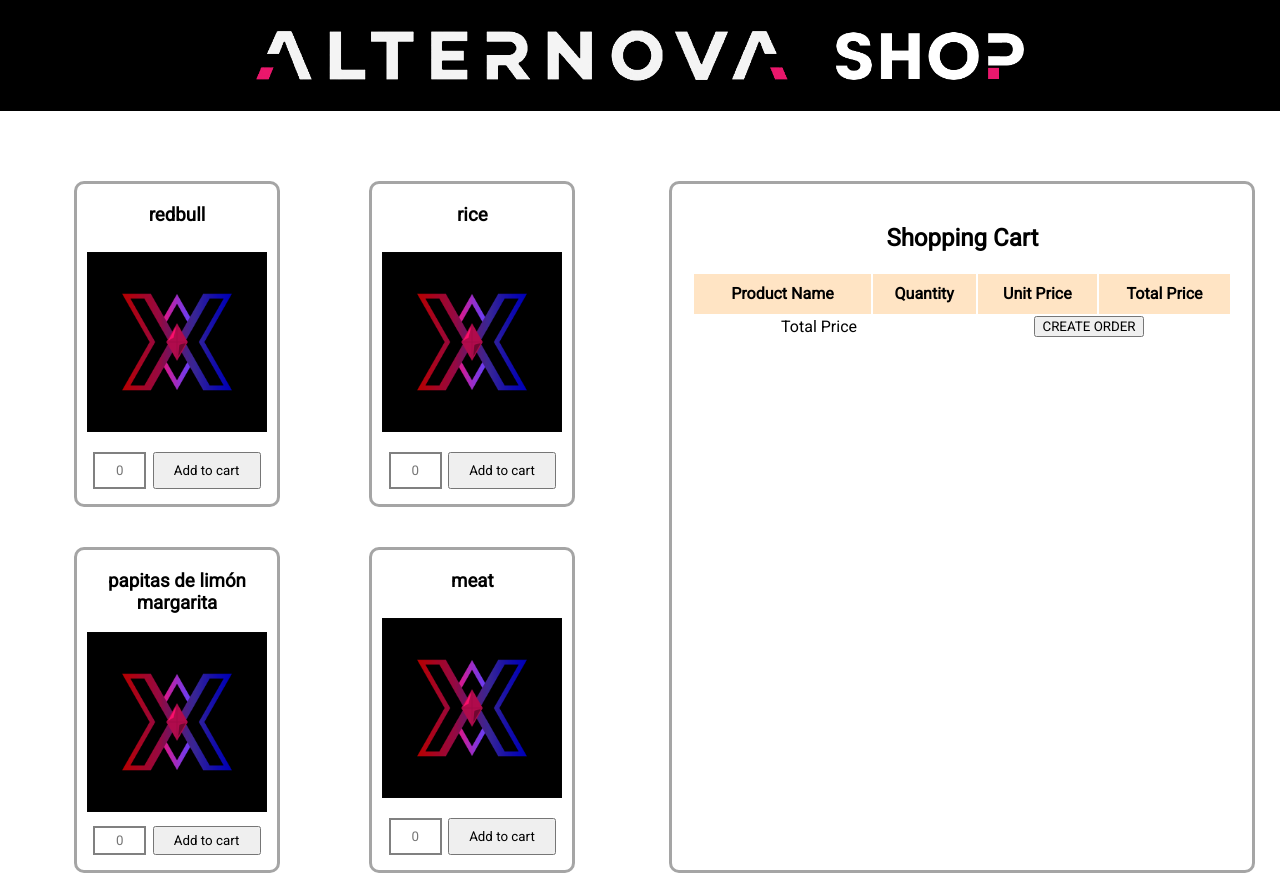
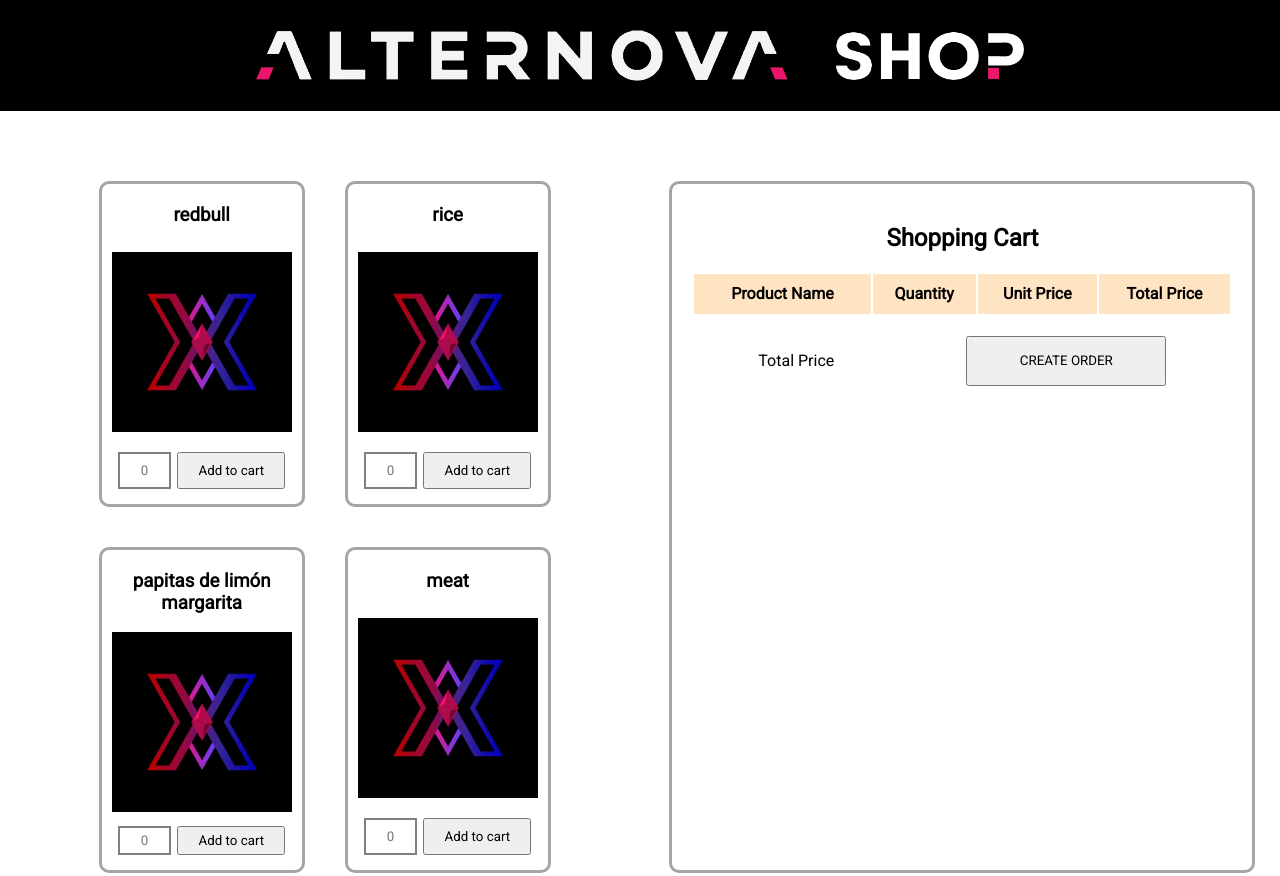
Before and after one commit to xBlaxk/Fronted-test-2021, a plain HTML site: page index.html in a window 1280 px wide. Shown: the top 876 px of the page. Drawn offline with Linux system fonts and the light colour scheme.

Commit message:
v0.3
- Deleted placeholder js object
- Know it can read data.json file and execute the desired script
- Overall style changes
- products.json was renamed to data.json

```diff
--- a/index.html
+++ b/index.html
@@ -31,7 +31,7 @@
                     <Label>Total Price</Label>
                     <label id="totalPriceLabel" class="label_totalPrice"></>
                 </div>
-                <button id="createOrderButton">CREATE ORDER</button>
+                <button id="createOrderButton" class="button_createOrder">CREATE ORDER</button>
             </div>
         </div>
         <footer>
--- a/script.js
+++ b/script.js
@@ -3,34 +3,20 @@ const cartTable = document.getElementById("cartTable");
 const createOrderButton = document.getElementById("createOrderButton");
 const totalPriceLabel = document.getElementById("totalPriceLabel");
 let totalPrice = 0;
-const json = {
-    "products": [
-        {
-            "name": "redbull",
-            "unit_price": 5000,
-            "stock": 5
-        },
-        {
-            "name": "rice",
-            "unit_price": 2000,
-            "stock": 0
-        },
-        {
-            "name": "papitas de limón margarita",
-            "unit_price": 1500,
-            "stock": 1
-        },
-        {
-            "name": "meat",
-            "unit_price": 500,
-            "stock": 8
-        },
-    ]
-}
-const products = json.products;
+let jsonObject;
+let products;
 
 // ON STARTUP
-fillProductList();
+fetch("./data.json")
+    .then(function(resp) {
+        return resp.json();
+    })
+    .then(function(data) {
+        jsonObject = data;
+        products = jsonObject.products;
+        fillProductList();
+    });
+
 
 
 // FUNCTIONS
@@ -47,11 +33,10 @@ function fillProductList() {
     });
 }
 
-
 // EVENT LISTENERS
 // CREATE ORDEN (.JSON)
 createOrderButton.addEventListener("click", (e) => {
-    console.log("hello");
+    console.log("Crear .JSON file");
 });
 
 // ADD TO CART EVENT
@@ -59,7 +44,7 @@ productList.addEventListener("click", (e) => {
     if (e.target.tagName == "BUTTON") {
         let parentNode = e.target.parentNode;
         if (!parentNode.disabled) {
-            let productIndex = products.findIndex(x => x.name === parentNode.children[0].innerHTML.toLowerCase());
+            let productIndex = products.findIndex(x => x.name === parentNode.children[0].innerHTML);
             let productName = products[productIndex].name;
             let productAmount = parentNode.children[2].value;
             let productPrice = products[productIndex].unit_price;
--- a/style.css
+++ b/style.css
@@ -44,7 +44,7 @@ input::-webkit-inner-spin-button {
 .products {
     display: flex;
     flex-wrap: wrap;
-    justify-content: space-evenly;
+    justify-content: center;
     width: 50%;
     min-height: 80vh;
 }
@@ -91,6 +91,8 @@ input::-webkit-inner-spin-button {
 }
 
 .shopping_cart {
+    display: flex;
+    flex-direction: column;
     width: 540px;
     padding: 20px;
     border: 3px solid rgb(165, 165, 165);
@@ -122,8 +124,9 @@ input::-webkit-inner-spin-button {
 }
 
 .cart_ui {
+    margin-top: 20px;
+    position: relative;
     display: flex;
-    margin-bottom: auto;
     flex-wrap: wrap;
     align-items: center;
     justify-content: space-around;
@@ -131,8 +134,12 @@ input::-webkit-inner-spin-button {
 
 .cart_ui > div {
     display: flex;
-    flex-wrap: wrap;
     flex-direction: column;
     justify-content: center;
     align-items: center;
 }
+
+.button_createOrder {
+    width: 200px;
+    height: 50px;
+}
```
Also changed, not shown: data.json (renamed from products.json).
